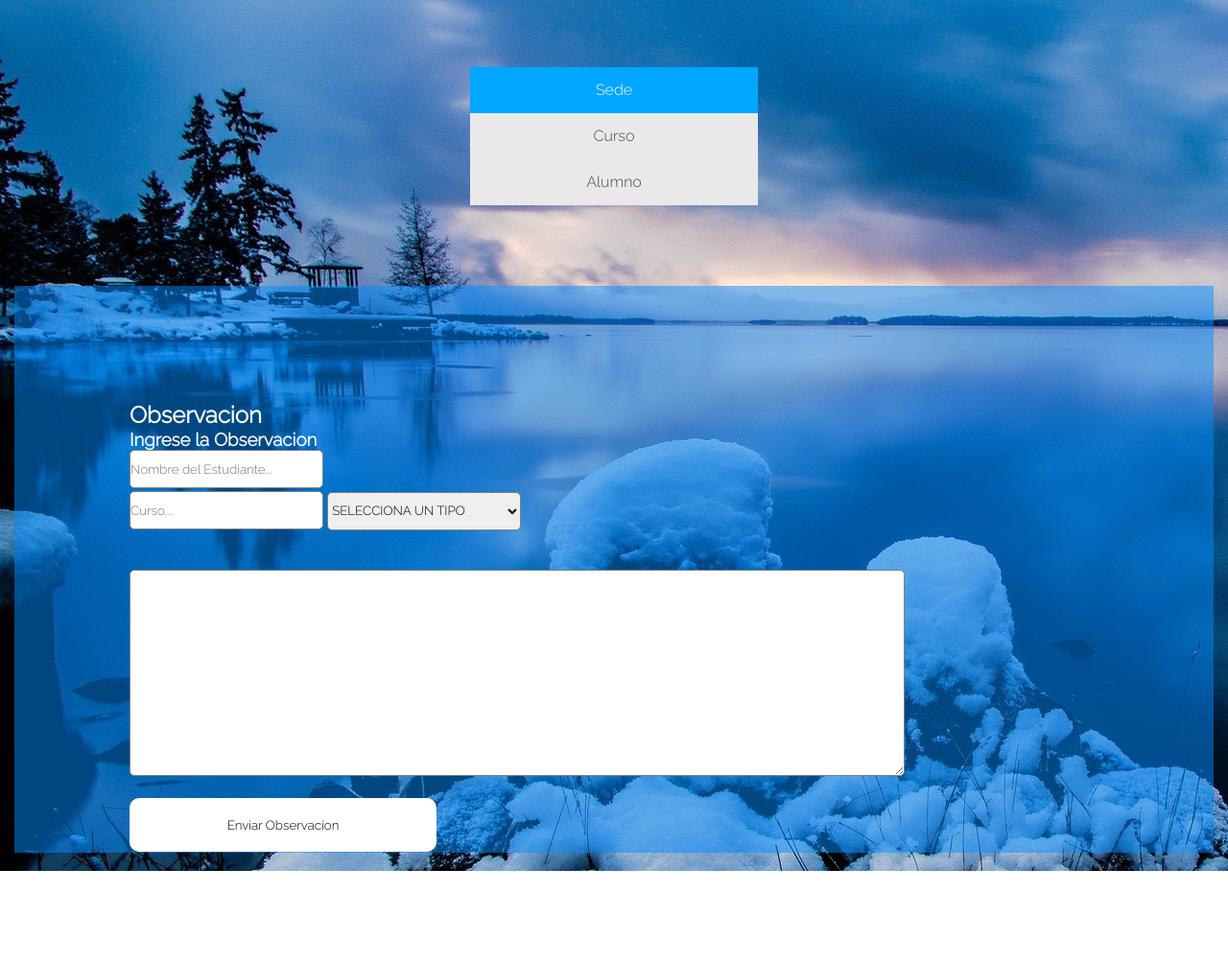
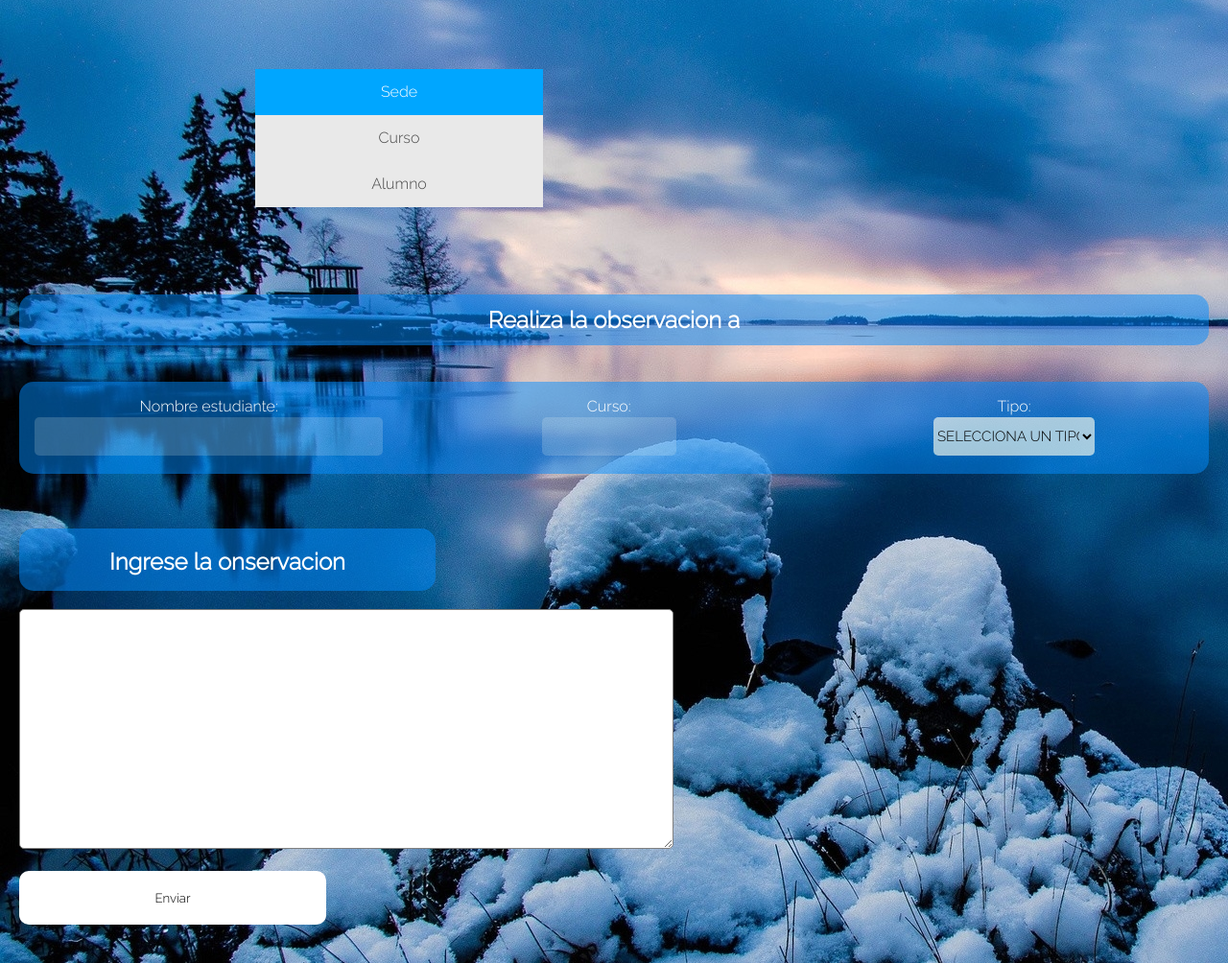
Before and after one commit to NikoDuarte/Proyecto, a PHP site: page /obser/app_docente.php?sede=Principal in a window 1280 px wide. Shown: the part 60-1064 px from the top of the page at 96% size. Before the commit the page ends 968 px from the top, so only its background shows below. Run offline with PHP 8.4, Linux system fonts and the light colour scheme; a user stored in the database is signed in; data comes from the database, SQL or seed files in the repository; data that the repository does not hold is empty.

Commit message:
FinalBeta_Fecha/14/07/2020_EstilosDocente

```diff
--- a/obser/app_docente.php
+++ b/obser/app_docente.php
@@ -113,6 +113,10 @@ if (!isset($_SESSION['nombre'],$_SESSION['documento'])) {
         </nav>
     </div>
 </main>
+
+<table class="nav">
+    <tr>
+        <td>
         <section class="img">
 <div align="center">
 <div class="contenedor-menu">
@@ -149,45 +153,109 @@ if (!isset($_SESSION['nombre'],$_SESSION['documento'])) {
 </div>
 </section>
 
+        </td>
+    </tr>
+</table>
 
-    <!--Observaciones-->
+<!--pruebas row-->
 <div class="row">
     <div class="side">
         <br>
+        <div class=sideTitle>
+            <h2 align="center">Realiza la observacion a </h2>
+        </div>
+        <br><br>
         <div class=side2>
-                <h2>Observacion</h2>
-                <h3> Ingrese la Observacion </h3>
-            <div class="fakeobser" style="height:300px;">
-                <form action="php/mensajedoc.php" method="post">
-                    <input type="text" placeholder="Nombre del Estudiante..." name="estudiante" readonly value="<?php if (!isset($_GET["alumno"])){
-
+            <div class="fakecolor" >
+                <table class="form">
+                    <tr>
+                        <td>
+                        <div class="fakeobser" >
+                            <form action="php/mensajeest.php" method="post">
+                            <div align="center">
+                                Nombre estudiante:
+                            </div>
+                        </div>
+                        </td>
+                        <td>
+                        <div class="fakeobser" >
+                            <div align="center">
+                                Curso:
+                            </div>
+                        </div>
+                        </td>
+                        <td>
+                        <div class="fakeobser" >
+                            <div align="center">
+                                Tipo:
+                            </div>
+                        </div>
+                        </td>
+                    </tr>
+                    <tr>
+                        <td>
+                        <div class="fakeobser">
+                            <div align="center">
+                                <input type="text" class="alumno"  name="alumno" readonly value="<?php
+                                    if(!isset($_GET["alumno"])){
                                     }else{
                                     echo $_GET["alumno"];
-                    }?>">
-                    <br>
-                    <input type="text" placeholder="Curso...." name="curso" readonly value="<?php if (!isset($_GET["curso"])){
-
+                                    }
+                                ?>">
+                            </div>
+                        </div>
+                        </td>
+                        <td>
+                        <div class="fakeobser">
+                            <div align="center">
+                                <input type="text" class="curso" name="curso" readonly value="<?php
+                                    if(!isset($_GET["curso"])){
                                     }else{
                                     echo $_GET["curso"];
-                    }?>">
-                <select name="tipo" class="tipoobser">
+                                    }
+                                ?>">
+                            </div>
+                        </div>
+                        </td>
+                        <td>
+                        <div class="fakeobser">
+                            <div align="center">
+                                <select name="tipo" class="tipo">
                                     <option>SELECCIONA UN TIPO</option>
                                     <option value="disciplina">Disciplinaria</option>
                                     <option value="academica">Academica</option>
                                 </select>
+                            </div>
+                        </div>
+                        </td>
+                    </tr>
+                </table>
+            </div>
+        </div>
+
 <br>
 <br>
 <br>
-            <textarea class="form-control" type="textarea" name="obser" id="form" maxlength="650" rows="10">
+<div class="side5" align="center">
+    <div class="fakeobser">
+        <h2 align="center">Ingrese la onservacion</h2>
+    </div>
+</div>
+<br>
+<div class="fakeobser">
+    <textarea class="form-control" type="textarea" name="version" id="form" maxlength="650" rows="10" >
     </textarea>
+</div>
 <br>
-        <br>
-            <input type="submit" value="Enviar Observacion" name="observacion">
+<div class="fakeobser">
+    <input type="submit" value="Enviar" name="respuesta">
+</div>
 </form>
     </div>
 </div>
-    </div>
-</div>
+
+
+
 <script src="http://code.jquery.com/jquery-1.12.0.min.js"></script>
     <script src="assets/js/main.js"></script>
 
--- a/obser/assets/css/estilosdoc.css
+++ b/obser/assets/css/estilosdoc.css
@@ -225,7 +203,9 @@ header{
     color: #ffffff;
 }
 
-/*imagen background*/
+.nav{
+	width: 65%;
+}
 
 
 /*submenu*/
@@ -340,23 +307,44 @@ a.boton {
     -ms-flex: 30%;
     flex: 30%;
     /*background-color: #747474;*/
-    padding: 15px;
+    padding: 20px;
 }
+
+.form{
+	width: 100%;
+}
+
+.sideTitle{
+	width: 100%;
+	border-radius: 15px;
+    -ms-flex: 15%;
+    flex: 15%;
+    background-color: rgba(0, 140, 255, 0.493);
+    padding: 12px;
+}
+
 
 
 /*SIDE2*/
 
 .side2{
+	width: 100%;
+	border-radius: 15px;
     -ms-flex: 15%;
     flex: 15%;
     background-color: rgba(0, 140, 255, 0.493);
-    padding: 120px;
+    padding: 14px;
 }
 
-.fakeobser [type="text"]{
-	width: 20%;
+.fakeobser .alumno{
+	text-align: center;
+	width: 100%;
 	height: 40px;
-	border: 1px solid gray;
+	background-color: rgba(255, 255, 240, 0.171);
+	color: white;
+	font-size: 15px;
+	outline: none;
+    border: 0;
 	margin-bottom: 3px;
 	border-radius: 5px;
 	-moz-border-radius: 5px;
@@ -364,27 +352,54 @@ a.boton {
 	-webkit-border-radius: 5px;
 }
 
-.fakeobser select{
-	width: 20%;
+
+
+.fakeobser .curso{
+	text-align: center;
+	width: 30%;
 	height: 40px;
-	border: 1px solid gray;
+	background-color: rgba(255, 255, 240, 0.171);
+	color: white;
+	font-size: 20px;
+	outline: none;
+    border: 0;
 	margin-bottom: 3px;
 	border-radius: 5px;
 	-moz-border-radius: 5px;
 	-o-border-radius: 5px;
 	-webkit-border-radius: 5px;
-
 }
 
-.fakeobser select:hover{
-	background-color: #adadad;
-    color: black;
+.fakeobser .tipo{
+	text-align: center;
+	width: 45%;
+	height: 40px;
+	background-color: rgba(255, 255, 240, 0.63);
+	font-size: 15px;
+	outline: none;
+    border: 0;
+	margin-bottom: 3px;
+	border-radius: 5px;
+	-moz-border-radius: 5px;
+	-o-border-radius: 5px;
+	-webkit-border-radius: 5px;
+}
+
+.side5{
+	width: 35%;
+    -ms-flex: 15%;
+    flex: 15%;
+    background-color: rgba(0, 140, 255, 0.493);
+    padding: 20px;
+	padding-bottom: 1rem;
+	border-radius: 15px;
+
 }
 
 
 .fakeobser textarea{
-	width: 80%;
-	height: 215px;
+	width: 55%;
+	height: 250px;
 	border: 1px solid gray;
 	border-radius: 5px;
 	-moz-border-radius: 5px;
```
Also changed, not shown: other parts of obser/assets/css/estilosdoc.css (+3 -38 lines). Lines whose indentation alone changed are shown as unchanged.
